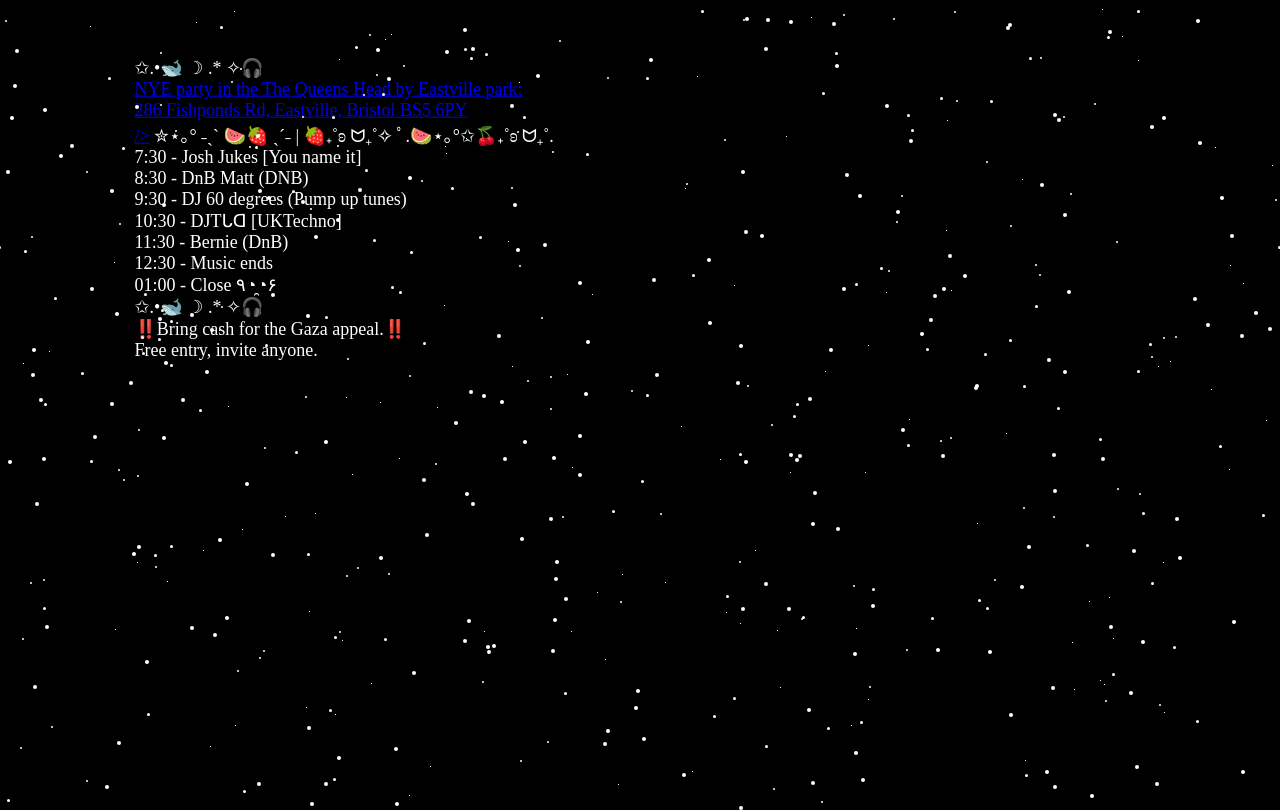
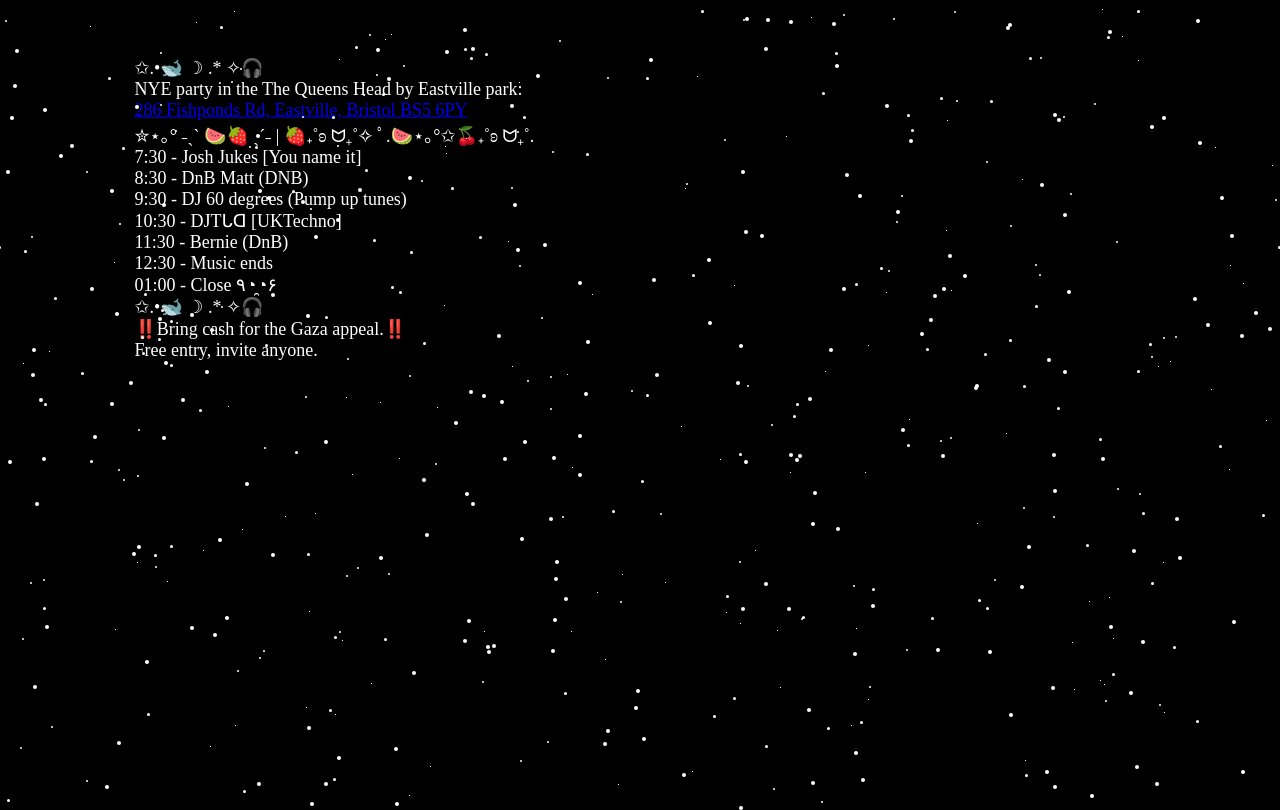
Before and after one commit to SystematicEnlightenment/SystematicEnlightenment.github.io, a plain HTML site: page index.html in a window 1280 px wide. Shown: the top 810 px of the page. Drawn offline with Linux system fonts and the light colour scheme.

Commit message:
Update index.html
Only link to to the pub in the address.

```diff
--- a/index.html
+++ b/index.html
@@ -78,8 +78,8 @@
             <br />
             <br />
             ✩.•🐋 ☽ .* ✧🎧<br />
-            <a href="https://maps.app.goo.gl/N4dP3FFoFqVVg13K8">NYE party in the The Queens Head by Eastville park:<br /></a>
-            <a href="https://maps.app.goo.gl/N4dP3FFoFqVVg13K8">286 Fishponds Rd, Eastville, Bristol BS5 6PY<br /> /></a>
+            NYE party in the The Queens Head by Eastville park:<br />
+            <a href="https://maps.app.goo.gl/N4dP3FFoFqVVg13K8">286 Fishponds Rd, Eastville, Bristol BS5 6PY<br /> </a>
             ✮⋆｡° ˗ˏˋ 🍉🍓 ˎˊ˗ | 🍓₊˚ʚ ᗢ₊˚✧ ﾟ.🍉⋆｡°✩🍒₊˚ʚ ᗢ₊˚.<br />
             7:30 - Josh Jukes [You name it]<br />
             8:30 - DnB Matt (DNB)<br />
```
